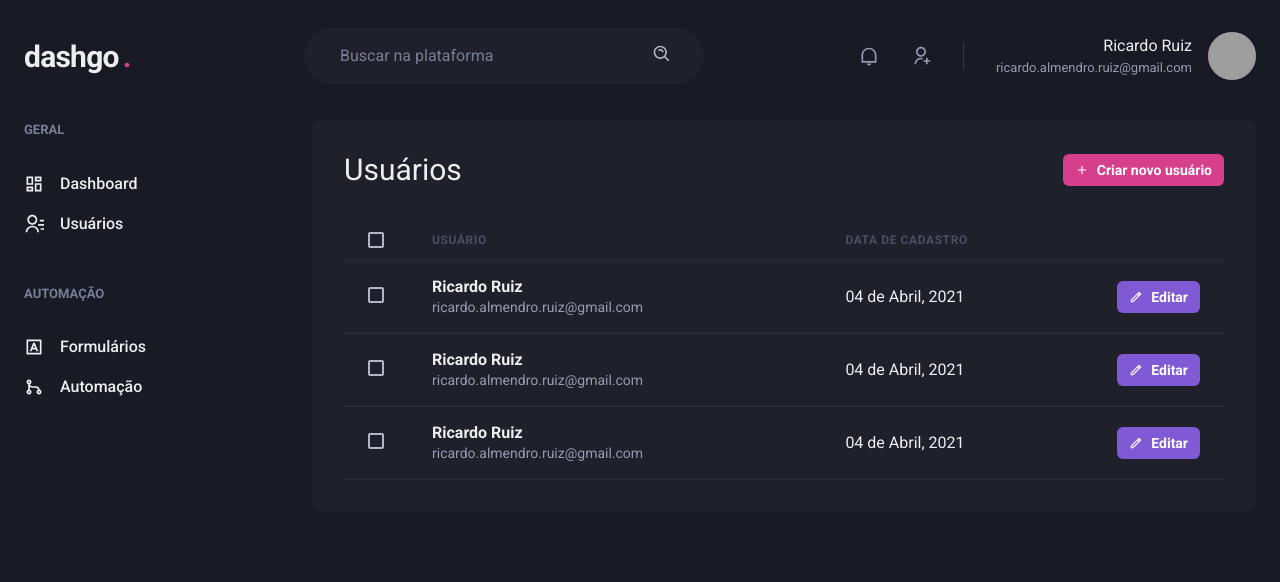
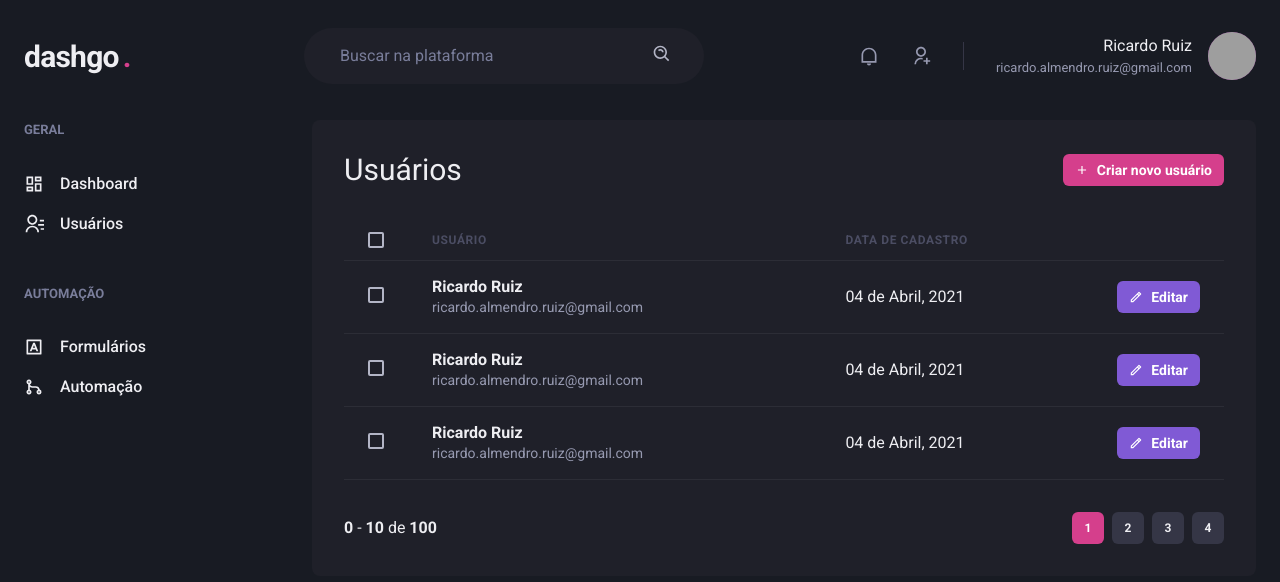
Before and after one commit to ricardoaruiz/ignite-dashgo-rar, a Next.js app: page /users in a window 1280 px wide. Shown: the top 582 px of the page. Built offline with nearby package versions, Linux system fonts and the light colour scheme; grey boxes are pictures that could not be loaded.

Commit message:
feat: create initial version of Pagination component

```diff
--- /dev/null
+++ b/src/components/Pagination/Pagination.tsx
@@ -0,0 +1,69 @@
+import React from 'react'
+import { Box, Button, Stack } from '@chakra-ui/react'
+
+const Pagination = () => {
+  return (
+    <Stack
+      direction="row"
+      mt="8"
+      justifyContent="space-between"
+      alignItems="center"
+      spacing="6"
+    >
+      <Box>
+        <strong>0</strong> - <strong>10</strong> de <strong>100</strong>
+      </Box>
+      <Stack direction="row" spacing="2">
+        <Button
+          size="sm"
+          fontSize="xs"
+          width="4"
+          colorScheme="pink"
+          disabled
+          _disabled={{
+            bgColor: 'pink.500',
+            cursor: 'default',
+          }}
+        >
+          1
+        </Button>
+        <Button
+          size="sm"
+          fontSize="xs"
+          width="4"
+          bgColor="gray.700"
+          _hover={{
+            bgColor: 'gray.500',
+          }}
+        >
+          2
+        </Button>
+        <Button
+          size="sm"
+          fontSize="xs"
+          width="4"
+          bgColor="gray.700"
+          _hover={{
+            bgColor: 'gray.500',
+          }}
+        >
+          3
+        </Button>
+        <Button
+          size="sm"
+          fontSize="xs"
+          width="4"
+          bgColor="gray.700"
+          _hover={{
+            bgColor: 'gray.500',
+          }}
+        >
+          4
+        </Button>
+      </Stack>
+      ;
+    </Stack>
+  )
+}
+
+export default Pagination
--- a/src/pages/users/index.tsx
+++ b/src/pages/users/index.tsx
@@ -17,6 +17,7 @@
 import { Header } from '../../components'
 import { Sidebar } from '../../components/Sidebar/Sidebar'
 import { RiAddLine, RiPencilLine } from 'react-icons/ri'
+import Pagination from '../../components/Pagination/Pagination'
 
 const UsersPage = () => {
   return (
@@ -135,6 +136,8 @@
               </Tr>
             </Tbody>
           </Table>
+
+          <Pagination />
         </Box>
       </Flex>
     </Box>
```
